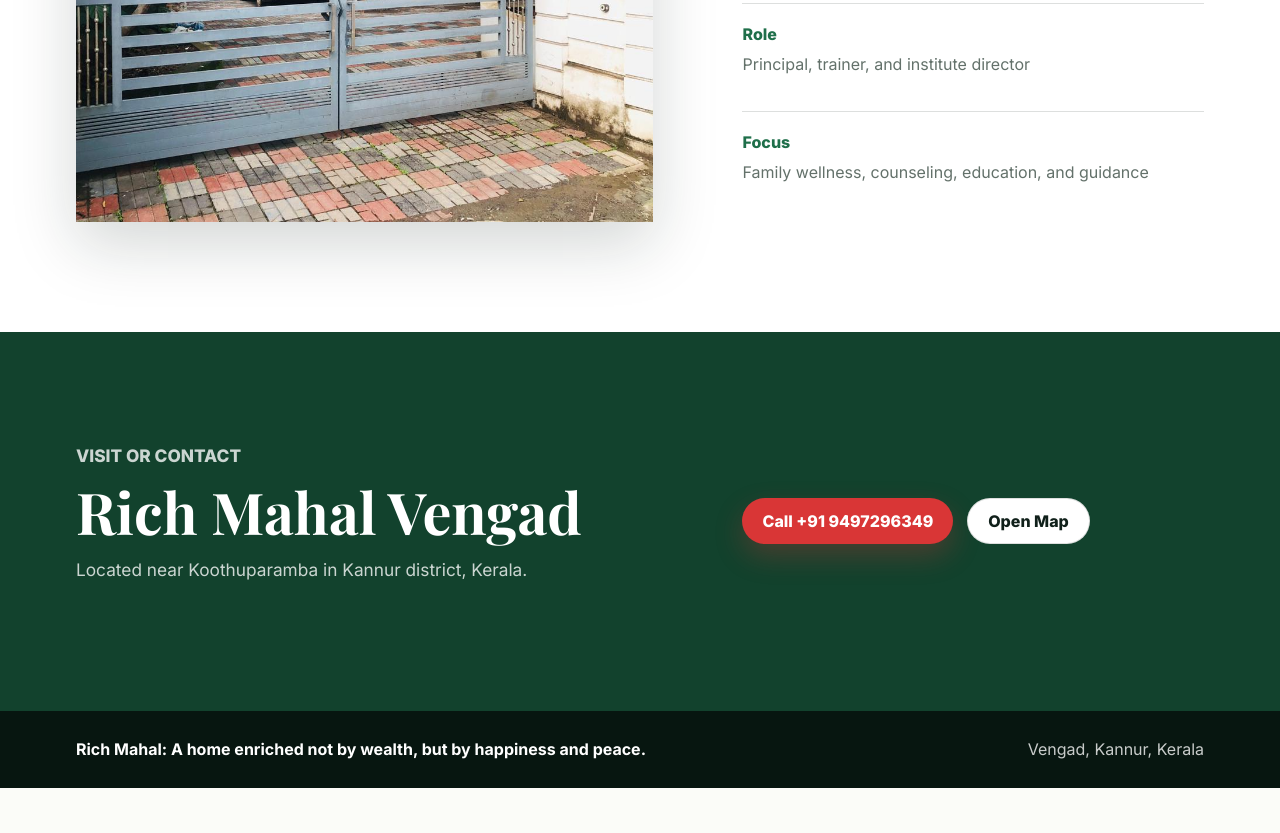
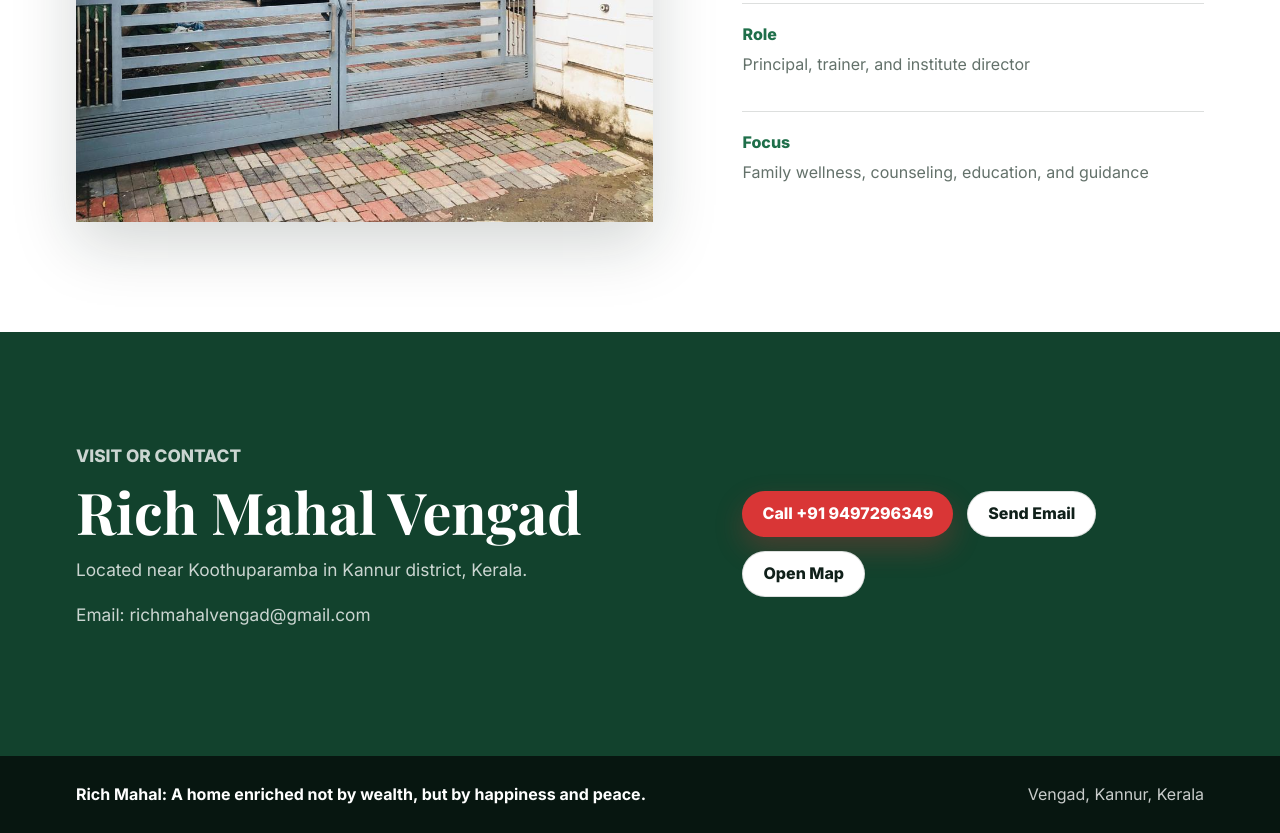
Before and after one commit to ShiyadChathoth/RICH-MAHAL, a plain HTML site: page index.html in a window 1280 px wide. Shown: the part 2433-3266 px from the top of the page. Before the commit the page ends 3221 px from the top, so only its background shows below. Drawn offline with nearby package versions, Linux system fonts and the light colour scheme.

Commit message:
Add email contact

```diff
--- a/index.html
+++ b/index.html
@@ -138,9 +138,13 @@
           <p>
             Located near Koothuparamba in Kannur district, Kerala.
           </p>
+          <p>
+            Email: <a href="mailto:richmahalvengad@gmail.com">richmahalvengad@gmail.com</a>
+          </p>
         </div>
         <div class="contact-actions">
           <a class="primary-button" href="tel:+919497296349">Call +91 9497296349</a>
+          <a class="secondary-button dark" href="mailto:richmahalvengad@gmail.com">Send Email</a>
           <a
             class="secondary-button dark"
             href="https://www.google.com/maps/search/?api=1&query=Rich%20Mahal%20Vengad%20Koothuparamba%20Kannur%20Kerala"
```
